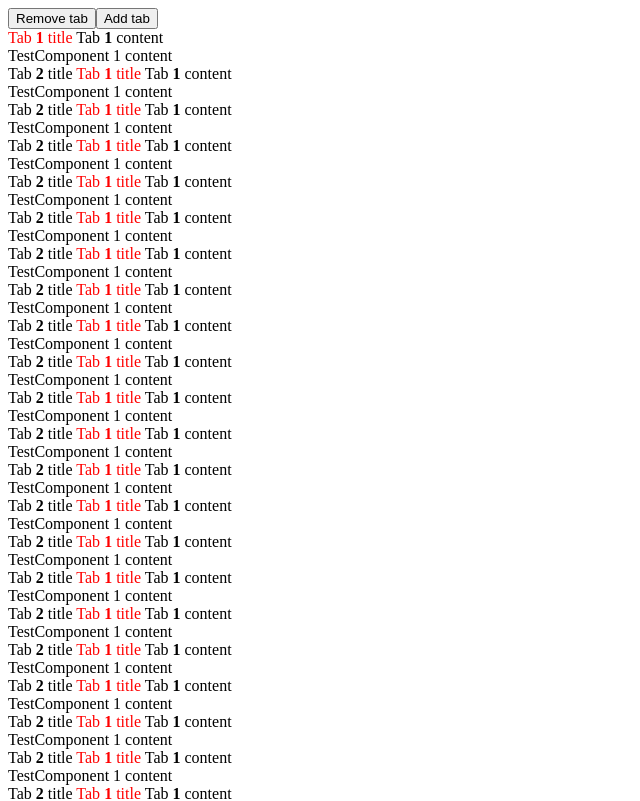
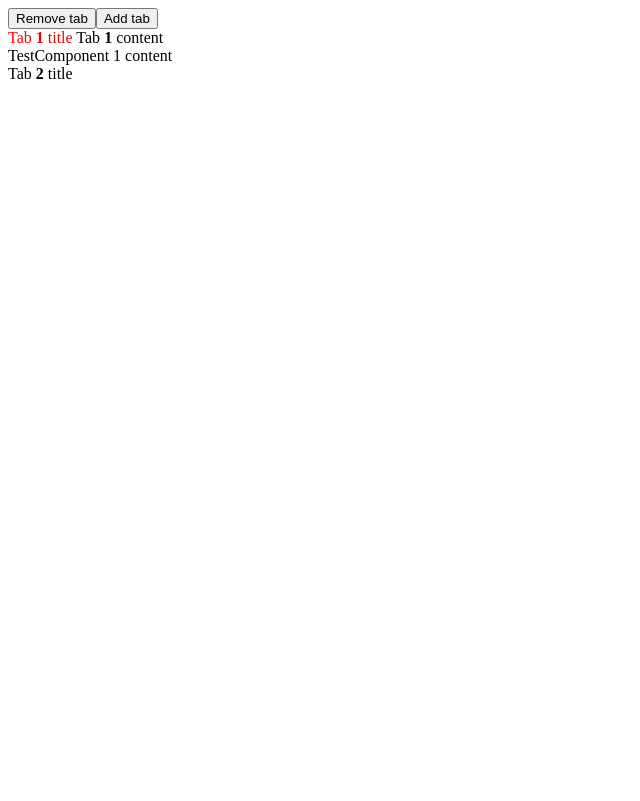
Before and after one commit to lekaving/tabs, an Angular app: page / in a window 1280 px wide. Shown: the top 801 px of the page, without its empty margins (0-640 px from the left). Built offline with nearby package versions, Linux system fonts and the light colour scheme.

Commit message:
some fix

```diff
--- a/src/app/app.component.html
+++ b/src/app/app.component.html
@@ -7,8 +7,8 @@
 
 <br>
 
-<tabs *ngFor="let some of some">
-<!--<tabs>-->
+<!--<tabs *ngFor="let some of some">-->
+<tabs>
   <tab *ngFor="let tab of tabs">
     <tab-title>
       Tab <b>{{ tab }}</b> title
--- a/src/app/tabs/tabs.component.ts
+++ b/src/app/tabs/tabs.component.ts
@@ -39,6 +39,7 @@ export class TabsComponent implements AfterContentInit, OnDestroy {
   // TODO leka: Короче смысл такой что надо найти нужный нод и взять его индекс
   //  По скольку нельзя менять разметку для этой части задания, пришлось что-то подобное придумывать
   //  Так можно обойтись обычным хэндлером на элементе
+  //  Или тем же HostListener, но это должны быть подписки на клик, что так же грузят систему
   //  И это поддерживает какую угодно вложенность в тайтле
   //  И да тут не ниикакх сабжектов или обсерверов, так как в задание был пункт про множество таких компонентов
   @HostListener('click', ['$event'])
@@ -74,7 +75,7 @@ export class TabsComponent implements AfterContentInit, OnDestroy {
   ngAfterContentInit() {
     this.renderContent(0);
     this.tabTitles['_results'][0].toggle(true);
-    this.tabs.changes.pipe(takeUntil(this.destroy$)).subscribe((res) => {
+    this.tabContentDef.changes.pipe(takeUntil(this.destroy$)).subscribe((res) => {
       if (this.currentIndex + 1 > res.length && !!res.length || res.length === 1) {
         this.currentIndex = 0;
         this.tabTitles['_results'][0].toggle(true);
```
